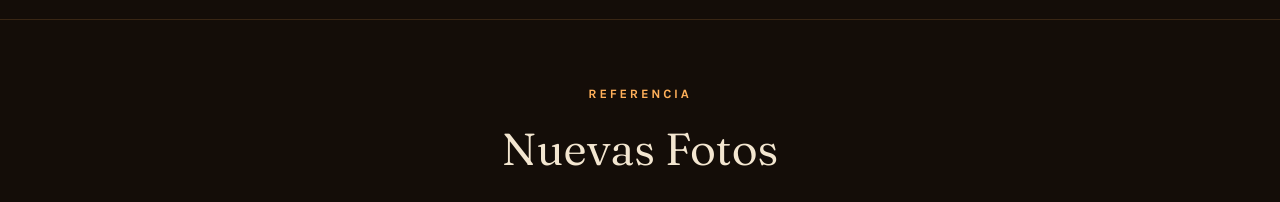
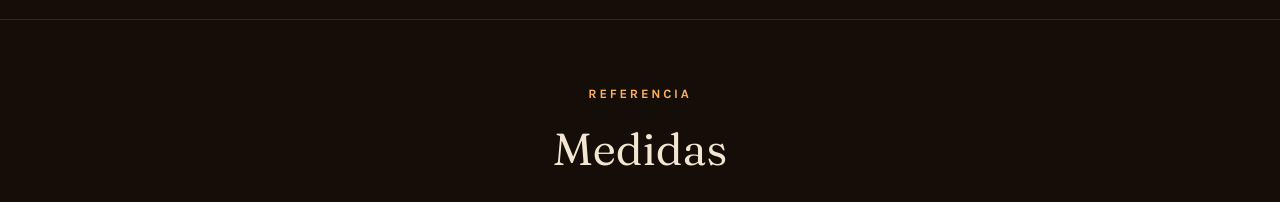
Before and after one commit to Frayherrera/veladorasdanna, a plain HTML site: page index.html in a window 1280 px wide. Shown: the part 5100-5302 px from the top of the page. Drawn offline with Linux system fonts and the light colour scheme.

```diff
--- a/index.html
+++ b/index.html
@@ -320,7 +320,7 @@
       },
       {
         id: "nuevas",
-        nombre: "Nuevas Fotos",
+        nombre: "Medidas",
         largo: "",
         ancho: "",
         folder: "img/nuevasfotos",
```
